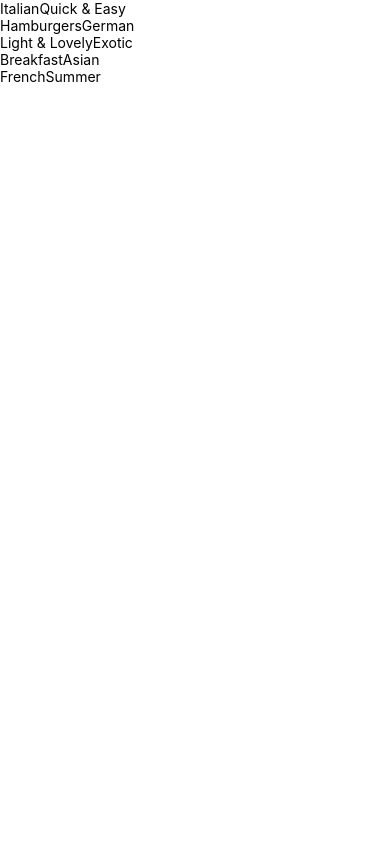
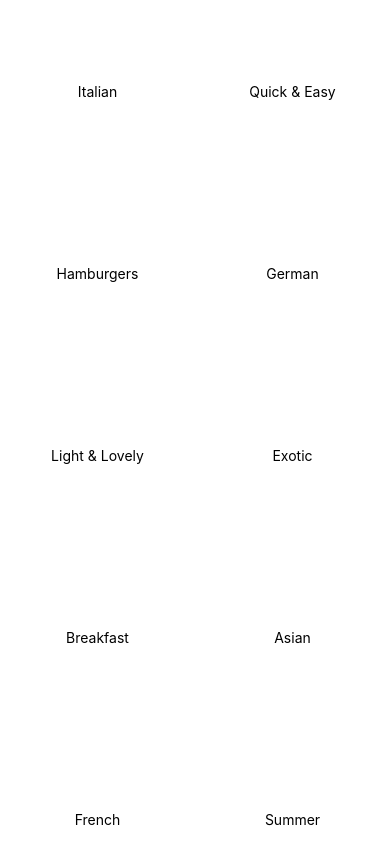
Before and after one commit to mGunawardhana/my-app-with-react-navigations-native-stack, a React Native app: screen / in a window 390 px wide. Built offline with nearby package versions, Linux system fonts and the light colour scheme.

Commit message:
content update

```diff
--- a/components/CategoryGridTile.js
+++ b/components/CategoryGridTile.js
@@ -1,20 +1,31 @@
-import { Pressable, View, Text,StyleSheet } from "react-native";
+import {Pressable, StyleSheet, Text, View} from "react-native";
 
-const CategoryGridTile = ({ title,color }) => {
-  return (
-    <View>
-      <Pressable>
-        <View>
-          <Text>{title}</Text>
+const CategoryGridTile = ({title, color}) => {
+    return (
+        <View style={styles.gridItems}>
+            <Pressable style={styles.button}>
+                <View style={styles.innerContainer}>
+                    <Text>{title}</Text>
+                </View>
+            </Pressable>
         </View>
-      </Pressable>
-    </View>
-  );
+    );
 };
 
 const styles = StyleSheet.create({
-    gridItems:{
-        flex:1,
+    gridItems: {
+        flex: 1,
+        margin: 16,
+        height: 150,
+        borderRadius: 8,
+        elevation: 4,/* we can use background (shadows) */
+    }, button: {
+        flex: 1,
+    }, innerContainer: {
+        flex: 1,
+        padding: 16,
+        justifyContent: 'center',
+        alignItems: 'center',
     }
 });
 
```
